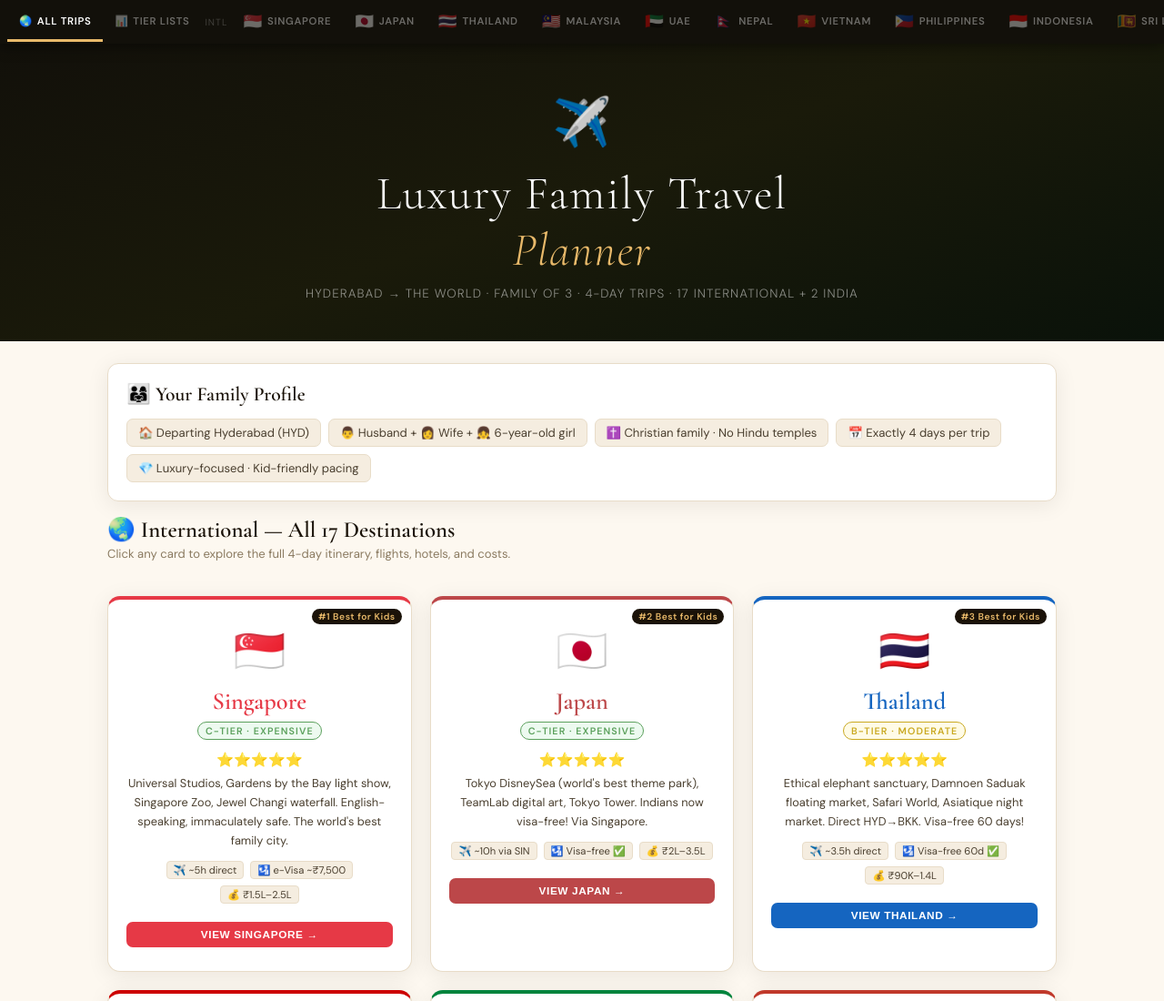
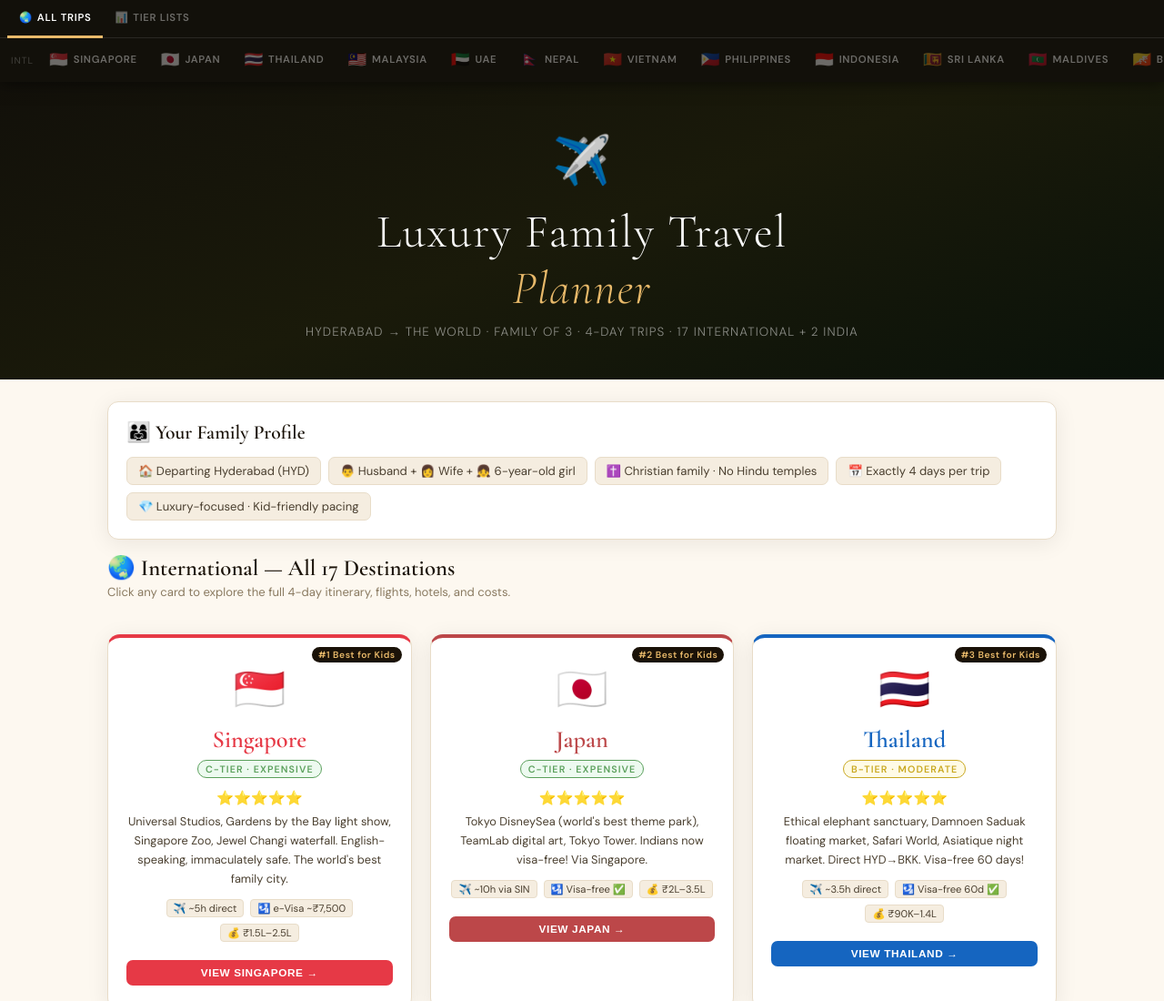
Before and after one commit to Darana-Henry/travel-planner, a plain HTML site: page index.html in a window 1280 px wide. Shown: the top 1100 px of the page at 91% size. Drawn offline with nearby package versions, Linux system fonts and the light colour scheme.

Commit message:
feat(ui): split nav into two rows and add India-only tier list tabs
Separate the nav bar into a fixed utility row (All Trips, Tier Lists)
and a scrollable destinations row to prevent overflow as the destination
count grows. Add four India-specific tier tabs (price flat, price by
region, kid score flat, kid score by region) and bump the sticky
tabs-bar offset to account for the taller nav.

```diff
--- a/index.html
+++ b/index.html
@@ -16,8 +16,10 @@
 body{font-family:'DM Sans',sans-serif;background:var(--cream);color:var(--text-dark);min-height:100vh}
 
 /* ── TOP NAV ──────────────────────────────────────── */
-.country-nav{background:#12100a;display:flex;align-items:center;padding:0 8px;overflow-x:auto;scrollbar-width:none;position:sticky;top:0;z-index:200;box-shadow:0 2px 16px rgba(0,0,0,.5)}
-.country-nav::-webkit-scrollbar{display:none}
+.country-nav{background:#12100a;display:flex;flex-direction:column;position:sticky;top:0;z-index:200;box-shadow:0 2px 16px rgba(0,0,0,.5)}
+.nav-row-1{display:flex;align-items:center;padding:0 8px;border-bottom:1px solid rgba(255,255,255,.1)}
+.nav-row-2{display:flex;align-items:center;padding:0 8px;overflow-x:auto;scrollbar-width:none}
+.nav-row-2::-webkit-scrollbar{display:none}
 .country-btn{display:flex;align-items:center;gap:5px;padding:12px 13px;border:none;background:none;font-family:'DM Sans',sans-serif;font-size:.71rem;font-weight:600;letter-spacing:.06em;text-transform:uppercase;color:rgba(255,255,255,.38);cursor:pointer;white-space:nowrap;border-bottom:3px solid transparent;margin-bottom:-1px;transition:all .2s;flex-shrink:0}
 .country-btn:hover{color:rgba(255,255,255,.75)}
 .country-btn.active{color:#fff;border-bottom-color:var(--ac,#c9943a)}
@@ -41,7 +43,7 @@
 .hero-notice{background:rgba(100,220,150,.15);border:1px solid rgba(100,220,150,.35);color:#b0e8c0}
 
 /* ── TABS BAR ─────────────────────────────────────── */
-.tabs-bar{background:var(--warm-white);border-bottom:2px solid var(--border);display:flex;overflow-x:auto;scrollbar-width:none;position:sticky;top:49px;z-index:100;box-shadow:0 2px 8px rgba(26,18,8,.06)}
+.tabs-bar{background:var(--warm-white);border-bottom:2px solid var(--border);display:flex;overflow-x:auto;scrollbar-width:none;position:sticky;top:80px;z-index:100;box-shadow:0 2px 8px rgba(26,18,8,.06)}
 .tabs-bar::-webkit-scrollbar{display:none}
 .tab-btn{padding:13px 18px;border:none;background:none;font-family:'DM Sans',sans-serif;font-size:.74rem;font-weight:500;letter-spacing:.06em;text-transform:uppercase;color:var(--text-light);cursor:pointer;white-space:nowrap;border-bottom:3px solid transparent;margin-bottom:-2px;transition:all .2s}
 .tab-btn:hover{color:var(--ta,#333)}
@@ -322,22 +324,26 @@
 // ═══════════════════════════════════════════════════════
 function buildNav(countries, india) {
   const nav = document.getElementById('cnav');
-  let html = `<button class="country-btn active" data-id="home" onclick="showCountry('home',this)" style="--ac:#e8b96a">🌏 <span>All Trips</span></button>`;
+
+  // Row 1 — utility buttons
+  let html = `<div class="nav-row-1">`;
+  html += `<button class="country-btn active" data-id="home" onclick="showCountry('home',this)" style="--ac:#e8b96a">🌏 <span>All Trips</span></button>`;
   html += `<button class="country-btn" data-id="tiers" onclick="showCountry('tiers',this)" style="--ac:#a0c4ff">📊 <span>Tier Lists</span></button>`;
+  html += `</div>`;
 
-  // International countries
+  // Row 2 — scrollable destinations
+  html += `<div class="nav-row-2">`;
   html += `<span style="color:rgba(255,255,255,.2);padding:0 4px;font-size:.65rem;letter-spacing:.1em;text-transform:uppercase;align-self:center;flex-shrink:0">INTL</span>`;
   countries.forEach(c => {
     html += `<button class="country-btn" data-id="${c.id}" onclick="showCountry('${c.id}',this)" style="--ac:${c.accentColor}"><span class="cflag">${c.flag}</span>${c.name.split('·')[0].trim()}</button>`;
   });
-
-  // India domestic
   if (india && india.length) {
     html += `<span style="color:rgba(255,255,255,.2);padding:0 4px 0 8px;font-size:.65rem;letter-spacing:.1em;text-transform:uppercase;align-self:center;flex-shrink:0;border-left:1px solid rgba(255,255,255,.12);margin-left:4px">🇮🇳 INDIA</span>`;
     india.forEach(d => {
       html += `<button class="country-btn" data-id="${d.id}" onclick="showCountry('${d.id}',this)" style="--ac:${d.accentColor}"><span class="cflag">${d.flag}</span>${d.name}</button>`;
     });
   }
+  html += `</div>`;
 
   nav.innerHTML = html;
 }
@@ -652,6 +658,10 @@
     <button class="tier-tab-btn" onclick="showTierTab('tier-price-continent',this)">💰 Price Tiers (By Region)</button>
     <button class="tier-tab-btn" onclick="showTierTab('tier-kid-global',this)">👧 Kid Score (Global)</button>
     <button class="tier-tab-btn" onclick="showTierTab('tier-kid-continent',this)">👧 Kid Score (By Region)</button>
+    <button class="tier-tab-btn" onclick="showTierTab('tier-price-india',this)">💰 Price Tiers (India)</button>
+    <button class="tier-tab-btn" onclick="showTierTab('tier-price-india-region',this)">💰 India (By Region)</button>
+    <button class="tier-tab-btn" onclick="showTierTab('tier-kid-india',this)">👧 Kid Score (India)</button>
+    <button class="tier-tab-btn" onclick="showTierTab('tier-kid-india-region',this)">👧 India (By Region)</button>
   </div>
 
   <div id="tier-price-global" class="tier-tab-panel active">
@@ -691,6 +701,46 @@
         <p>Same 2D matrix, one per region. India domestic destinations appear in their own region groups.</p>
       </div>
       ${buildKidMatrixByContinent(allDestinations)}
+    </div>
+  </div>
+
+  <div id="tier-price-india" class="tier-tab-panel">
+    <div class="tier-page">
+      <div class="tier-header">
+        <h2>💰 Price Tiers — 🇮🇳 India Domestic</h2>
+        <p>All India domestic destinations ranked by 4-day budget for a family of 3 departing from Hyderabad.</p>
+      </div>
+      ${buildPriceTierList(indiaForTiers)}
+    </div>
+  </div>
+
+  <div id="tier-price-india-region" class="tier-tab-panel">
+    <div class="tier-page">
+      <div class="tier-header">
+        <h2>💰 Price Tiers — 🇮🇳 India By Region</h2>
+        <p>India domestic price tiers grouped by region (North, South, Northeast, etc.).</p>
+      </div>
+      ${buildPriceTierByContinent(indiaForTiers)}
+    </div>
+  </div>
+
+  <div id="tier-kid-india" class="tier-tab-panel">
+    <div class="tier-page">
+      <div class="tier-header">
+        <h2>👧 Kid Score Matrix — 🇮🇳 India Domestic</h2>
+        <p>Y-axis = price tier. X-axis = kid-friendliness for a 6-year-old. India destinations only.</p>
+      </div>
+      ${buildKidMatrix(indiaForTiers)}
+    </div>
+  </div>
+
+  <div id="tier-kid-india-region" class="tier-tab-panel">
+    <div class="tier-page">
+      <div class="tier-header">
+        <h2>👧 Kid Score Matrix — 🇮🇳 India By Region</h2>
+        <p>Same 2D matrix broken out per Indian region.</p>
+      </div>
+      ${buildKidMatrixByContinent(indiaForTiers)}
     </div>
   </div>
 </div>`;
```
